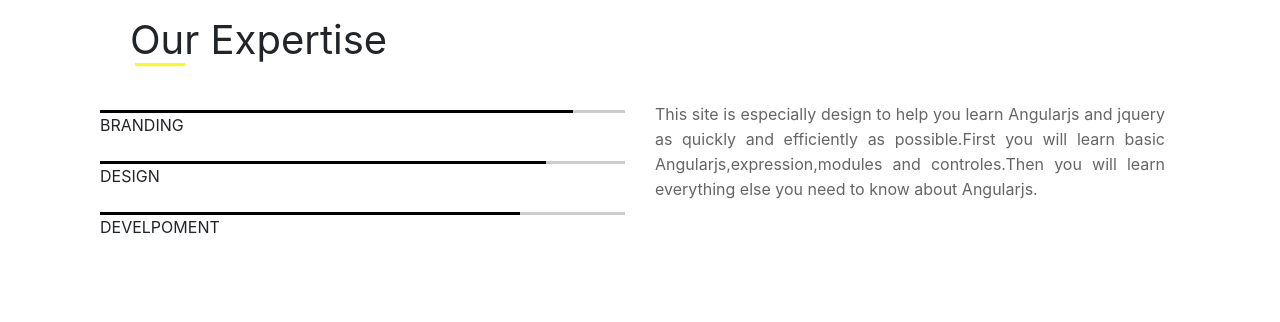
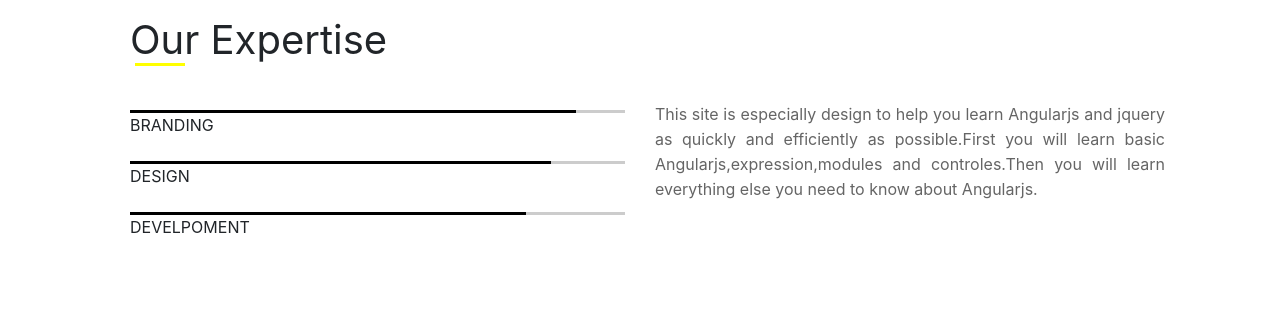
Before and after one commit to w3villa-mariam/demo, a PHP site: page / in a window 1280 px wide. Shown: the part 950-1272 px from the top of the page. Run offline with PHP 8.4, Linux system fonts and the light colour scheme; some libraries are stand-ins or nearby versions.

Commit message:
change in expertise

```diff
--- a/assests/css/style1.css
+++ b/assests/css/style1.css
@@ -89,7 +89,7 @@ font-size:40px;
 	height:3px;
 }
 .progressbar{
-	padding-left:70px;
+	padding-left:100px;
 
 }
 .graphic-design{
```
